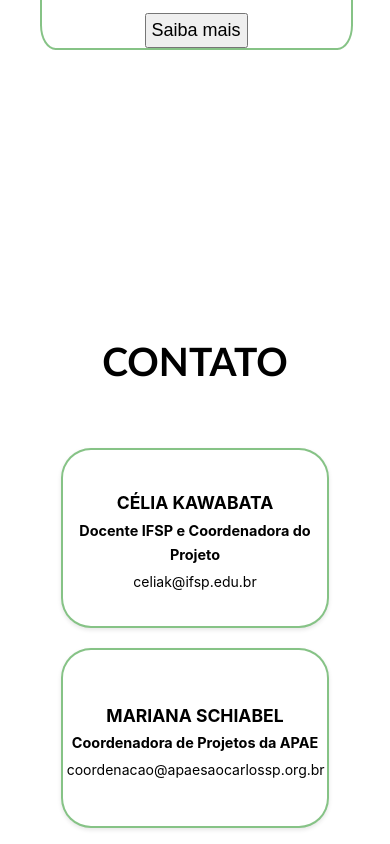
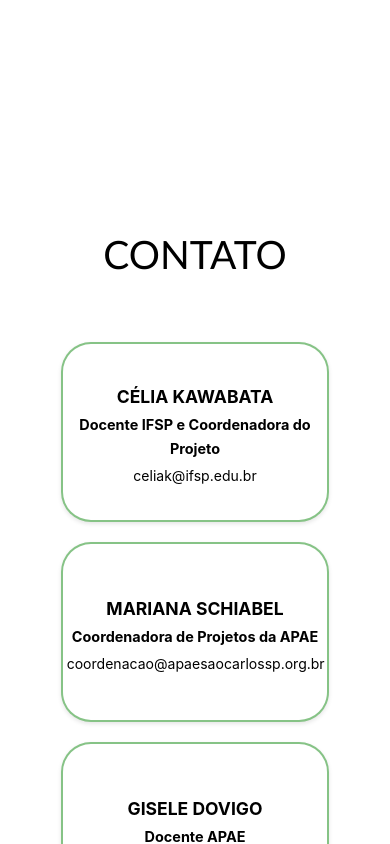
Before and after one commit to pet-ads/apae, a React (Create React App) app: page / in a window 390 px wide. Shown: the part 5400-6244 px from the top of the page. Built offline with nearby package versions, Linux system fonts and the light colour scheme.

Commit message:
att-responsiv-acoesEContatos

```diff
--- a/src/componentes/Card_Acoes/card.css
+++ b/src/componentes/Card_Acoes/card.css
@@ -37,14 +37,20 @@
     padding-bottom: 5%;
     text-align: justify;
     font-size: 1vw;
-
 }
 
 .card-title {
     margin-bottom: 1%;
 }
 
-@media (max-width: 1200px){
+
+@media (max-width: 1500px){
+    .paragrafo-card {
+        font-size: 1.1vw;
+    }
+}
+
+@media (max-width: 1300px){
     .paragrafo-card {
         font-size: 1.6vw;
     }
--- a/src/paginas/4-Acoes/acoes.css
+++ b/src/paginas/4-Acoes/acoes.css
@@ -3,8 +3,7 @@
   flex-direction: column;
   width: auto;
   background-color: white;
-  padding-top: 60px;
-  padding-bottom: 45px;
+  padding-bottom: 40px;
 }
 
 .cards-container-geral {
@@ -21,7 +20,7 @@
   font-family: 'Trebuchet MS', 'Lucida Sans Unicode', 'Lucida Grande', 'Lucida Sans', Arial, sans-serif;
   text-transform: uppercase;
   font-size: 2.5vw;
-  padding-bottom: 2%;
+  padding-bottom: 3%;
 }
 
 .cards-container {
@@ -33,18 +32,25 @@
 }
 
 
+
+
+@media (max-width: 1500px){
+  .acoes-container {
+    display: flex;
+    flex-direction: column;
+    width: auto;
+    background-color: white;
+    padding-bottom: 90px;
+  }
+}
+
+
 @media (max-width: 1024px){
-  .acoes-container {
-    margin-top: -10%;
-    margin-bottom: 20%;
-
-  }
   .titulo-acoes{
     font-size: 3vw;
     margin-bottom: 2.5%;
   }
 }
-
 
 @media (max-width: 1000px){
   .acoes-container {
--- a/src/paginas/6-Contato/contato.css
+++ b/src/paginas/6-Contato/contato.css
@@ -5,7 +5,7 @@
   display: flex;
   flex-direction: column;
   justify-content: flex-start;
-  padding-top: 45px;
+  padding-top: 20px;
   padding-bottom: 60px;
   margin: 3%;
 }
@@ -29,12 +29,13 @@
 
 
 .titulo-container-contato{
-
-  text-transform: uppercase;
-  font-size: 2.5vw;
-  margin-top: auto;
-  text-align: center;
-  font-family:'Trebuchet MS', 'Lucida Sans Unicode', 'Lucida Grande', 'Lucida Sans', Arial, sans-serif;
+    margin: 0;
+    padding: 0;
+    text-align: center;
+    font-family: 'Trebuchet MS', 'Lucida Sans Unicode', 'Lucida Grande', 'Lucida Sans', Arial, sans-serif;
+    text-transform: uppercase;
+    font-size: 2.5vw;
+    padding-bottom: 3%;
 }
 
 @media (max-width: 1024px){
--- a/src/paginas/6-Contato/contato.js
+++ b/src/paginas/6-Contato/contato.js
@@ -8,7 +8,7 @@ export default function Contato(){
     return(
 
         <div className="contato-container">
-            <h3 className="titulo-container-contato">Contato</h3>
+            <div className="titulo-container-contato">Contato</div>
             <div className="container">
                 <div className= "cards">
                     <Card
```
